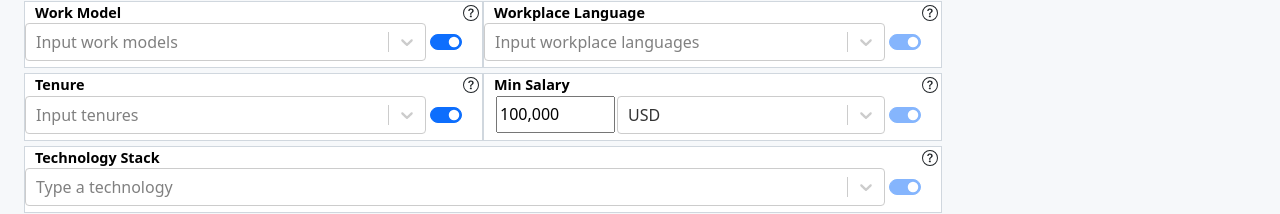
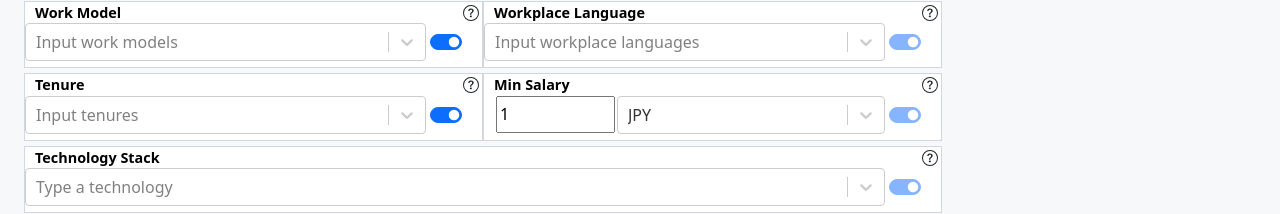
Before and after one commit to tammer/bootstrap-practice, a React (Create React App) app: page /requirements in a window 1280 px wide. Shown: the part 276-490 px from the top of the page. Built offline with nearby package versions, Linux system fonts and the light colour scheme; no server answers; sample sign-in values are in the browser's storage.

Commit message:
salary now persists!

```diff
--- a/src/components/SalarySelector.js
+++ b/src/components/SalarySelector.js
@@ -1,8 +1,26 @@
+import { useState, useEffect } from "react";
 import Col from "react-bootstrap/Col";
 import Row from "react-bootstrap/Row";
 import Select from "react-select";
 
-const SalarySelector = ({ id, handler, selectedOption }) => {
+const SalarySelector = ({ handleChange, value }) => {
+  const [state, setState] = useState(value);
+  useEffect(() => {
+    setState(value);
+  });
+
+  function handleAmountChange(amount) {
+    const newState = { amount: amount, ccy: state["ccy"] };
+    setState(newState);
+    return handleChange(newState);
+  }
+
+  function handleCcyChange(ccy) {
+    const newState = { amount: state["amount"], ccy: ccy["id"] };
+    setState(newState);
+    return handleChange(newState);
+  }
+
   function handleInput(e) {
     let temp = e.target.value.replace(/\D/g, "");
     if (temp.length > 6) {
@@ -10,7 +28,7 @@ const SalarySelector = ({ id, handler, selectedOption }) => {
     }
     temp = temp.toString().replace(/\B(?=(\d{3})+(?!\d))/g, ",");
     e.target.value = temp;
-    handler(id, [{ label: temp, value: temp }]);
+    return handleAmountChange(temp);
   }
 
   return (
@@ -21,14 +39,22 @@ const SalarySelector = ({ id, handler, selectedOption }) => {
           maxLength="7"
           size="7"
           type="text"
-          value={selectedOption[0] ? selectedOption[0]["label"] : ""}
+          // value={selectedOption[0] ? selectedOption[0]["label"] : ""}
+          value={state["amount"]}
           onChange={(e) => handleInput(e)}
         />
       </Col>
       <Col style={{ paddingLeft: "2px" }}>
         <Select
-          defaultValue={quickMake(["USD"])}
-          options={quickMake(["USD", "CAD", "EUR", "GBP", "Yen"])}
+          // defaultValue={quickMake(["USD"])}
+          // dont forget to make it a simple dropdown
+          options={quickMake(["USD", "CAD", "EUR", "GBP", "JPY"])}
+          closeMenuOnSelect={true}
+          getOptionLabel={(e) => e["name"]}
+          getOptionValue={(e) => e["id"]}
+          placeholder={"Select currency"}
+          value={{ id: state["ccy"], name: state["ccy"] }}
+          onChange={handleCcyChange}
         />
       </Col>
     </Row>
@@ -38,5 +64,5 @@ const SalarySelector = ({ id, handler, selectedOption }) => {
 export default SalarySelector;
 
 function quickMake(y) {
-  return y.map((e) => ({ value: e, label: e }));
+  return y.map((e) => ({ id: e, name: e }));
 }
--- a/src/pages/requirements.jsx
+++ b/src/pages/requirements.jsx
@@ -13,7 +13,6 @@ import {
 import Requirement from "../components/Requirement";
 import SalarySelector from "../components/SalarySelector";
 import React, { useState, useEffect } from "react";
-import Selector from "../components/Selector";
 import Spec from "../components/Spec";
 import SkillSelector from "../components/SkillSelector";
 import AttributeSelector from "../components/AttributeSelector";
@@ -29,16 +28,6 @@ const Requirements = () => {
   const [formState, setFormState] = useState(
     location.state ? location.state : defaultStates
   );
-
-  function makeComplete(formState) {
-    formState["TechStack"]["attributes"] = formState["TechStack"][
-      "attributes"
-    ].map((att) => ({
-      ...att,
-      level: att["level"] ? att["level"] : "proficient",
-    }));
-    return formState;
-  }
 
   function updateState(id, values_) {
     let values = Array.isArray(values_) ? values_ : [values_];
@@ -208,9 +197,8 @@ const Requirements = () => {
                     togglable={false}
                     selector={
                       <SalarySelector
-                        id="Salary"
-                        handler={updateState}
-                        selectedOption={getAttributes("Salary")}
+                        value={formState["Salary"]["attributes"][0]}
+                        handleChange={(e) => updateState("Salary", e)}
                       />
                     }
                     helper="Enter the minimum salary you would consider. If you love your current job, put a high number in here!"
@@ -389,5 +377,5 @@ const defaultStates = {
   OrgChars: { active: true, attributes: [] },
   Industry: { active: true, attributes: [] },
   Experentials: { active: true, attributes: [] },
-  Salary: { active: true, attributes: [{ label: "100,000" }] },
+  Salary: { active: true, attributes: [{ amount: "1", ccy: "JPY" }] },
 };
```
